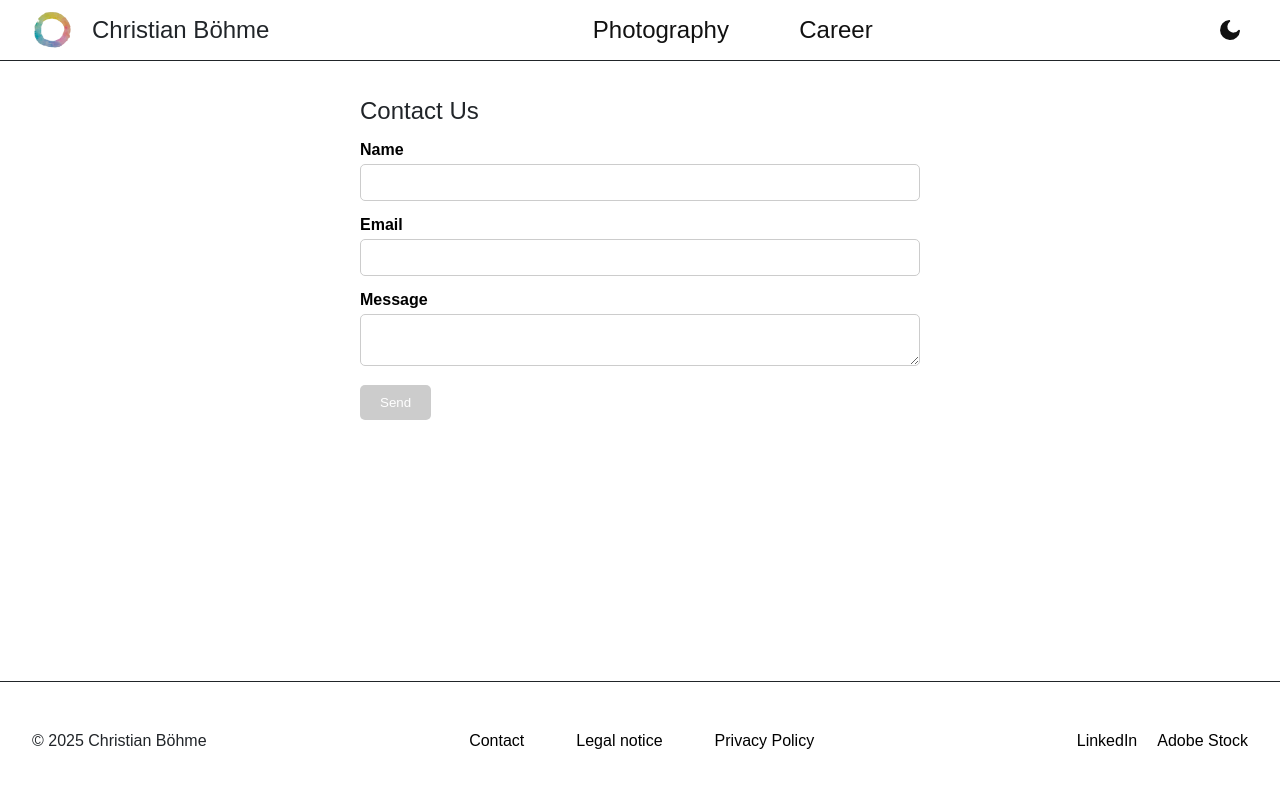
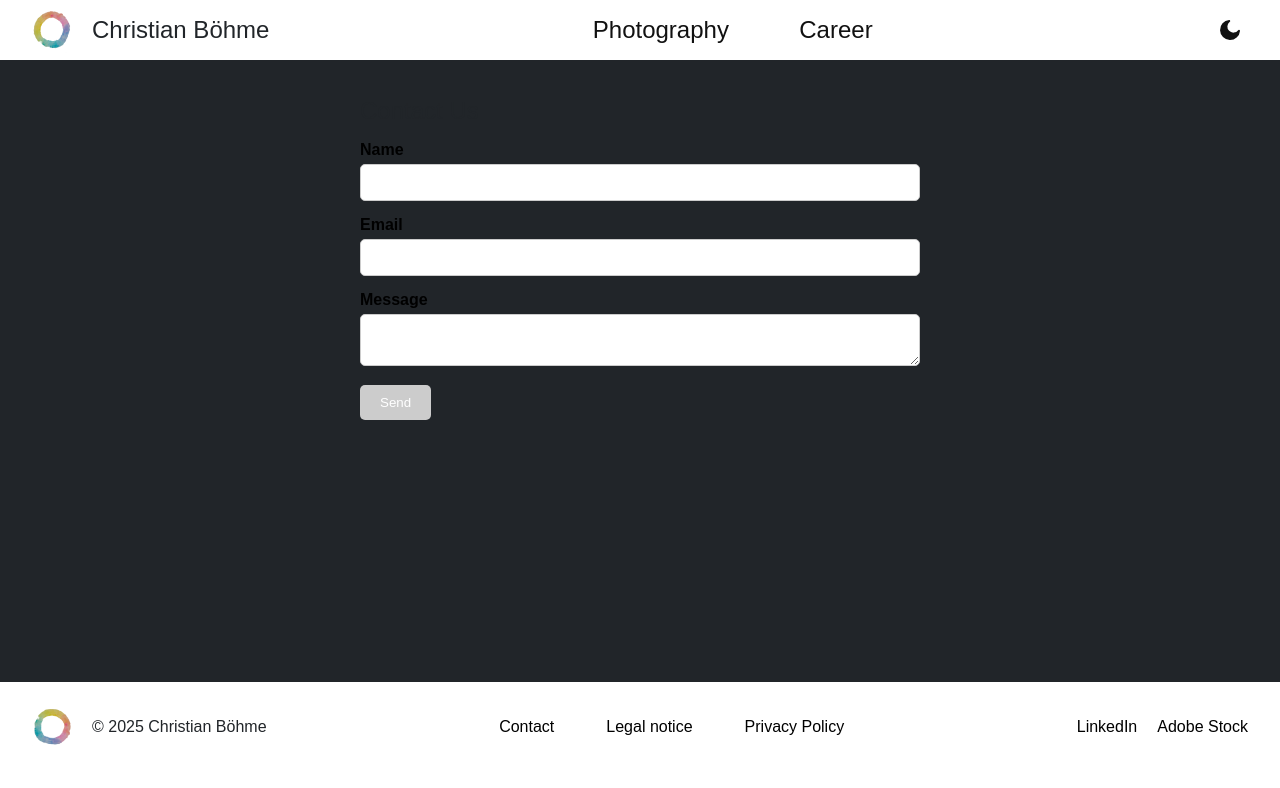
Before and after one commit to WorldChris380/photography, an Angular app: page /contact in a window 1280 px wide. Shown: the top 788 px of the page. Built offline with nearby package versions, Linux system fonts and the light colour scheme.

Commit message:
finetuning and footer logo added

```diff
--- a/src/app/app.scss
+++ b/src/app/app.scss
@@ -33,12 +33,12 @@ app-home-numbers {
 }
 
 body.darkmode app-home-numbers {
-  background-color: black;
+  background-color: black !important;
 }
 
 body.darkmode app-header {
   border-bottom: solid 1px white;
-  background-color: $cb-grey;
+  background-color: $cb-grey !important;
 }
 
 app-footer {
@@ -194,6 +194,7 @@ main {
   width: 100%;
   display: block;
   overflow-x: hidden;
+  background-color: $cb-gray;
 }
 
 html {
--- a/src/app/footer/footer.html
+++ b/src/app/footer/footer.html
@@ -1,6 +1,7 @@
 <footer class="footer-limitation">
   <div class="footer-content">
     <div class="footer-left">
+      <img id="footer-logo" src="assets/img/logos/christian-boehme-logo-512px.png" alt="Christian Böhme Logo">
       <span>&copy; {{ currentYear }} Christian Böhme</span>
     </div>
     <div class="footer-center">
--- a/src/app/footer/footer.scss
+++ b/src/app/footer/footer.scss
@@ -2,6 +2,18 @@
 
 footer {
     width: 100%;
+    transition: transform 2s ease;
+
+    &:hover #footer-logo {
+        // Wenn der Footer gehovt wird, dreht sich das Logo
+        transform: rotate(1360deg);
+    }
+}
+
+#footer-logo {
+    width: 40px;
+    height: auto;
+    transition: transform 2s ease; // Animation für die Drehung
 }
 
 .footer-limitation {
@@ -16,7 +28,7 @@ footer {
 }
 
 .footer-content {
-    padding: 50px 2rem;
+    padding: 25px 2rem;
     display: flex;
     flex-wrap: wrap;
     justify-content: space-between;
@@ -31,11 +43,11 @@ footer {
 }
 
 .footer-link:hover {
-    color: $cb-blue;
+    color: $cb-green;
 }
 
 body.darkmode .footer-link {
-    color: white !important;
+    color: $cb-green !important;
 }
 
 .footer-social-icon {
--- a/src/app/header/header.scss
+++ b/src/app/header/header.scss
@@ -7,6 +7,10 @@
   flex-direction: row;
   align-items: center;
   background-color: white;
+
+  &:hover #logo-div img {
+    transform: rotate(1360deg);
+  }
 }
 
 #header-content {
@@ -55,7 +59,7 @@
 #logo-div img {
   width: 40px;
   height: 40px;
-  transition: transform 0.5s ease;
+  transition: transform 2s ease;
 }
 
 #logo-div {
@@ -64,7 +68,7 @@
 }
 
 #logo-div img:hover {
-  transform: rotate(360deg);
+  transform: rotate(1360deg);
 }
 
 h1 {
@@ -82,9 +86,9 @@ a {
   margin-left: 20px;
 }
 
-#site-title:hover + #logo-div img,
+#site-title:hover+#logo-div img,
 #logo-div:hover img {
-  transform: rotate(360deg);
+  transform: rotate(1360deg);
 }
 
 .menu-link {
@@ -140,7 +144,7 @@ span {
 }
 
 .menu-link:hover {
-  background: $cb-grey !important;
+  background: $cb-green !important;
   color: white !important;
 }
 
@@ -182,7 +186,7 @@ body.darkmode .dropdown-menu {
 }
 
 .dropdown-menu a:hover {
-  background: $cb-grey;
+  background: $cb-green;
   color: white;
 }
 
@@ -235,7 +239,7 @@ body.darkmode .dropdown-menu {
     align-items: flex-start;
     padding: 2rem 1.5rem;
     transform: translateY(-120%);
-    transition: transform 0.3s;
+    transition: transform 2s;
     z-index: 1000;
     width: 100vw;
     min-height: 100vh;
--- a/src/app/photo-gallery/photo-gallery.scss
+++ b/src/app/photo-gallery/photo-gallery.scss
@@ -1,7 +1,7 @@
 @use '../app.scss' as *;
 
 #gallery-limitation {
-  min-height: calc(100vh - 60px - 127px);
+  min-height: calc(100vh - 61px - 91px);
 }
 
 .gallery-container {
--- a/src/app/photography-home/photography-home.ts
+++ b/src/app/photography-home/photography-home.ts
@@ -34,7 +34,7 @@ export class PhotographyHome implements OnInit, OnDestroy {
   ) { }
 
   ngOnInit(): void {
-    const title = 'Photography by Christian Böhme';
+    const title = 'Photography | Christian Böhme';
     const desc = 'Collection of aviation and travel photography. Explore galleries and countries visited.';
     this.seo.setTitle(title);
     this.seo.setDescription(desc);
```
Also changed, not shown: 1 other file (tests, documents, lock files or other folders).
